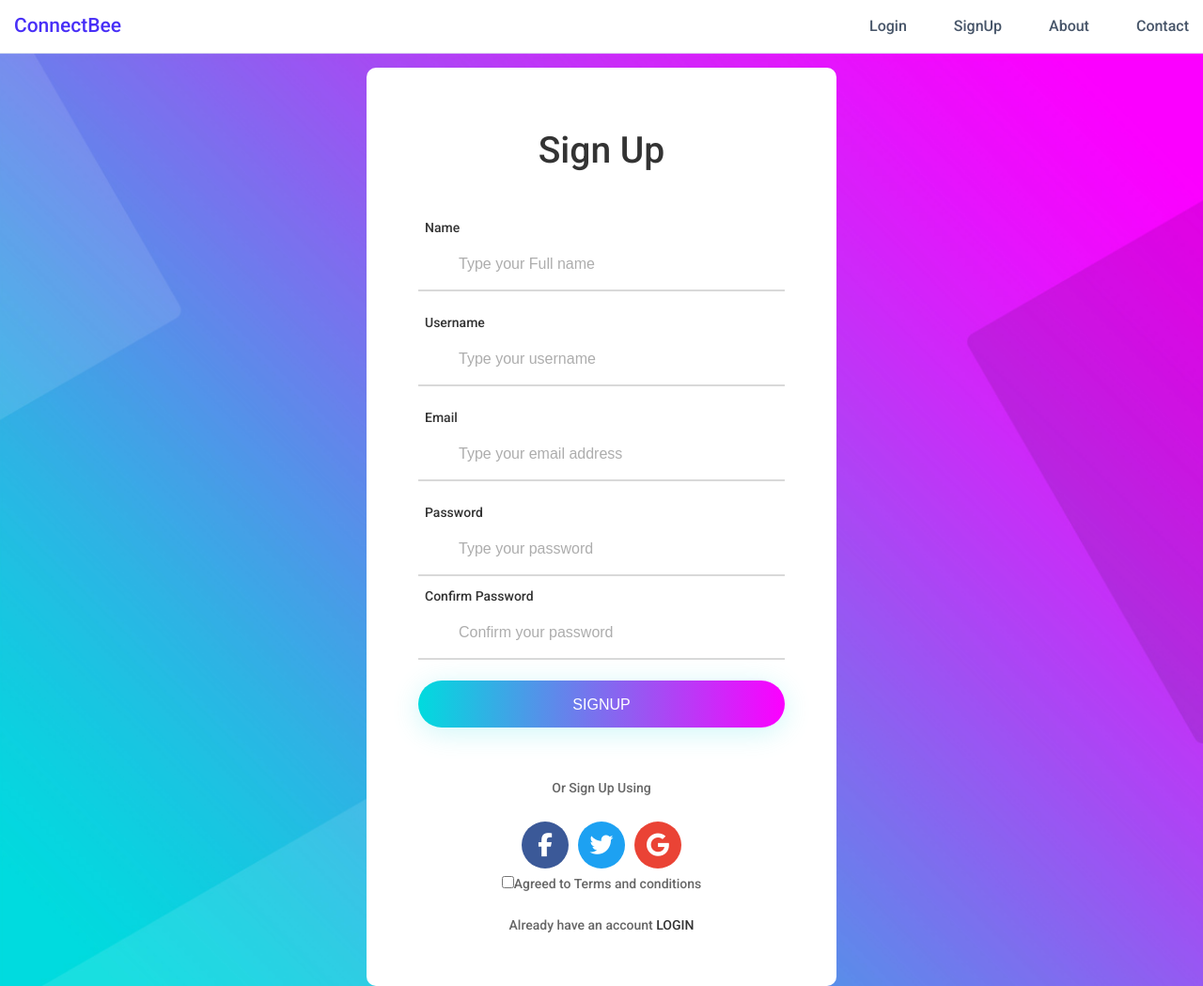
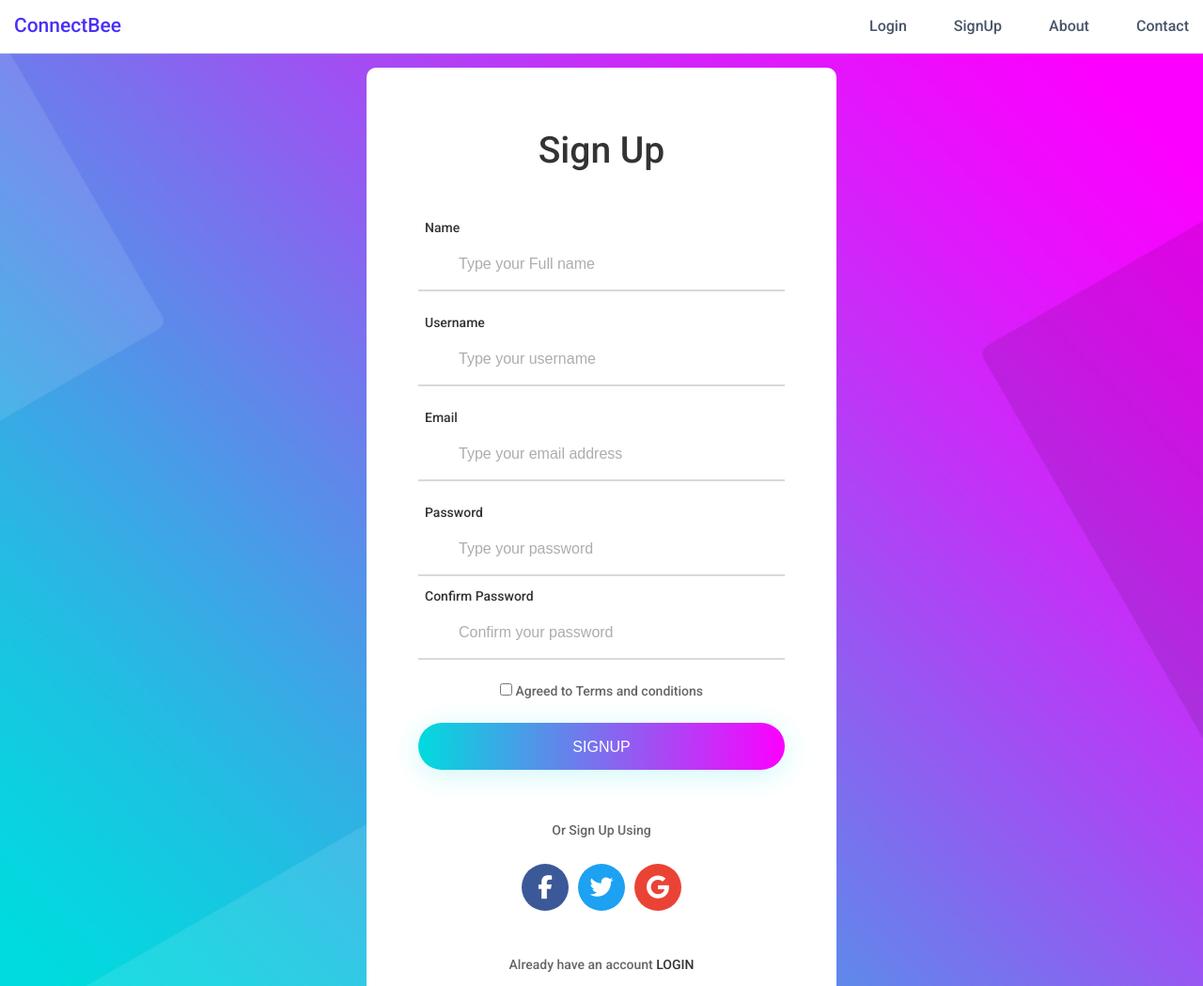
Before and after one commit to ShivaPandey02/Connect, a plain HTML site: page signup.html in a window 1280 px wide. Shown: the top 1049 px of the page at 94% size. Drawn offline with Linux system fonts and the light colour scheme.

Commit message:
Update signup.html

```diff
--- a/signup.html
+++ b/signup.html
@@ -74,11 +74,15 @@
 					<br>
 					<div class="wrap-input100 validate-input" data-validate="Password is required">
 						<span class="label-input100">Confirm Password</span>
-						<input class="input100" type="password" name="pass" placeholder="Confirm your password">
+						<input class="input100" type="password" name="pass" placeholder="Confirm your password" required>
 						<span class="focus-input100" data-symbol="&#xf190;"></span>
 					</div>
 
-                    <br><br>
+					<br><br>
+					<div class="txt1 text-center">
+						<input type="checkbox" required> Agreed to <a href="termsandconditions.html">Terms and conditions</a></input>
+						<br> <br>
+					</div>
 
 					<div class="container-login100-form-btn">
 						<div class="wrap-login100-form-btn">
@@ -112,13 +116,12 @@
 
 
 					<div class="txt1 text-center">
-						<input type="checkbox">Agreed to <a href="termsandconditions.html">Terms and conditions</a></input>
 						<br> <br>
 						Already have an account
-					<a href="login.html" class="txt2">
-						Login
-					</a>
-				</div>
+						<a href="login.html" class="txt2">
+							Login
+						</a>
+					</div>
 				</form>
 			</div>
 		</div>
```
